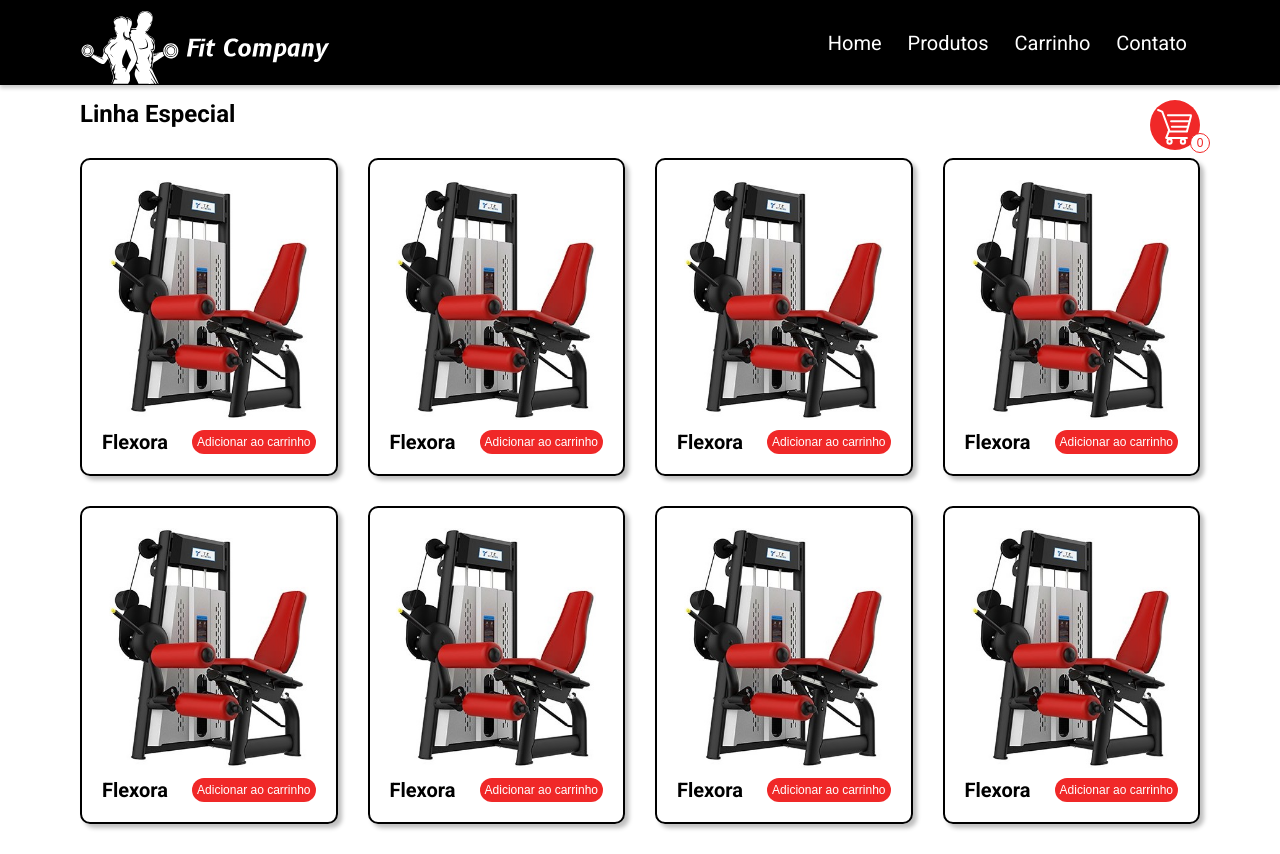
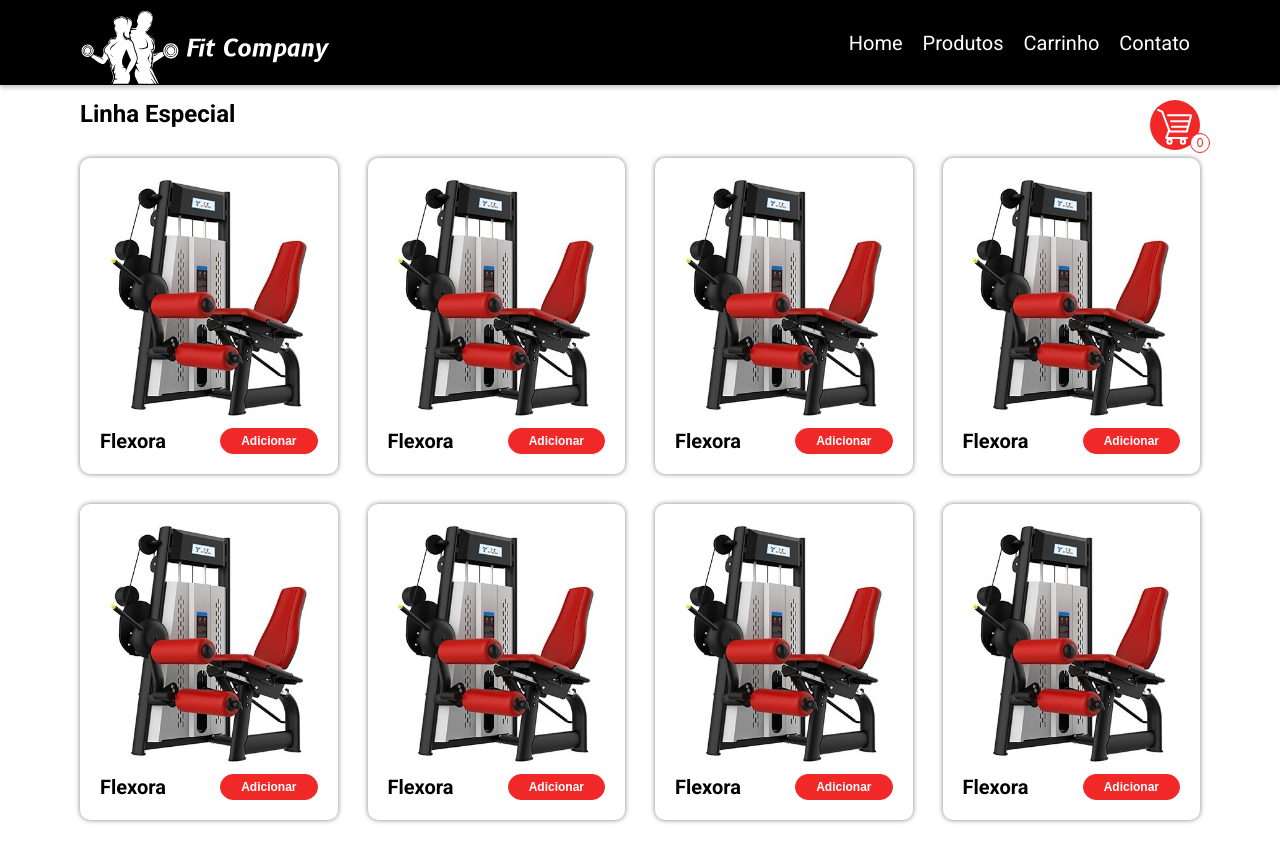
Before and after one commit to Andrecunha10/ProjectOne-FitCompany, a plain HTML site: page index.html in a window 1280 px wide. Drawn offline with Linux system fonts and the light colour scheme.

Commit message:
correção do resposivo do menu e do main

```diff
--- a/index.html
+++ b/index.html
@@ -20,18 +20,28 @@
             <div>
                 <img id="logo" src="images/logo-fitcompany.svg" alt="Logo Fit Company" width="258px" height="74.09px" />
             </div>
-            <nav id="nav1">
-                <button aria-label="Abrir Menu" id="btn-mobile" aria-haspopup="true" aria-controls="menu"
-                    aria-expanded="false">
+            <!-- Menu mobile-->
+            <nav id="nav-mobile">
+                <button id="btn-mobile">
                     <span id="hamburger"></span>
                 </button>
-                <ul id="menu">
+                <ul id="menu-mobile">
                     <li><a href="#">Home</a></li>
                     <li><a href="#">Produtos</a></li>
                     <li><a href="#">Carrinho</a></li>
                     <li><a href="#">Contato</a></li>
                 </ul>
             </nav>
+            <!-- Menu Desktop-->
+            <nav id="nav-desktop">
+                <ul id="menu-desktop">
+                    <li><a href="#">Home</a></li>
+                    <li><a href="#">Produtos</a></li>
+                    <li><a href="#">Carrinho</a></li>
+                    <li><a href="#">Contato</a></li>
+                </ul>
+            </nav>
+
         </div>
     </header>
 
@@ -70,7 +80,7 @@
                             width="200px" height="240px">
                         <div>
                             <h3 class="product-name">Flexora</h3>
-                            <button type="button" class="btn-santadart btnaddcart">Adicionar ao carrinho</button>
+                            <button type="button" class="btn-santadart btnaddcart">Adicionar</button>
                         </div>
                     </article>
 
@@ -79,7 +89,7 @@
                             width="200px" height="240px">
                         <div>
                             <h3 class="product-name">Flexora</h3>
-                            <button type="button" class="btn-santadart btnaddcart">Adicionar ao carrinho</button>
+                            <button type="button" class="btn-santadart btnaddcart">Adicionar</button>
                         </div>
                     </article>
                     <article class="product">
@@ -87,7 +97,7 @@
                             width="200px" height="240px">
                         <div>
                             <h3 class="product-name">Flexora</h3>
-                            <button type="button" class="btn-santadart btnaddcart">Adicionar ao carrinho</button>
+                            <button type="button" class="btn-santadart btnaddcart">Adicionar</button>
                         </div>
                     </article>
                     <article class="product">
@@ -95,7 +105,7 @@
                             width="200px" height="240px">
                         <div>
                             <h3 class="product-name">Flexora</h3>
-                            <button type="button" class="btn-santadart btnaddcart">Adicionar ao carrinho</button>
+                            <button type="button" class="btn-santadart btnaddcart">Adicionar</button>
                         </div>
                     </article>
                     <article class="product">
@@ -103,7 +113,7 @@
                             width="200px" height="240px">
                         <div>
                             <h3 class="product-name">Flexora</h3>
-                            <button type="button" class="btn-santadart btnaddcart">Adicionar ao carrinho</button>
+                            <button type="button" class="btn-santadart btnaddcart">Adicionar</button>
                         </div>
                     </article>
                     <article class="product">
@@ -111,7 +121,7 @@
                             width="200px" height="240px">
                         <div>
                             <h3 class="product-name">Flexora</h3>
-                            <button type="button" class="btn-santadart btnaddcart">Adicionar ao carrinho</button>
+                            <button type="button" class="btn-santadart btnaddcart">Adicionar</button>
                         </div>
                     </article>
                     <article class="product">
@@ -119,7 +129,7 @@
                             width="200px" height="240px">
                         <div>
                             <h3 class="product-name">Flexora</h3>
-                            <button type="button" class="btn-santadart btnaddcart">Adicionar ao carrinho</button>
+                            <button type="button" class="btn-santadart btnaddcart">Adicionar</button>
                         </div>
                     </article>
                     <article class="product">
@@ -127,7 +137,7 @@
                             width="200px" height="240px">
                         <div>
                             <h3 class="product-name">Flexora</h3>
-                            <button type="button" class="btn-santadart btnaddcart">Adicionar ao carrinho</button>
+                            <button type="button" class="btn-santadart btnaddcart">Adicionar</button>
                         </div>
                     </article>
                 </div>
--- a/script.js
+++ b/script.js
@@ -2,7 +2,7 @@ const btnMobile = document.getElementById('btn-mobile');
 
 function toggleMenu(event) {
   if (event.type === 'touchstart') event.preventDefault();
-  const nav1 = document.getElementById('nav1');
+  const nav1 = document.getElementById('nav-mobile');
   nav1.classList.toggle('activemenu');
 }
 
@@ -10,7 +10,6 @@ btnMobile.addEventListener('click', toggleMenu);
 btnMobile.addEventListener('touchstart', toggleMenu);
 
 const btncart = document.getElementById('btn-cart');
-
 
 function togglecart(event) {
     if (event.type ==='touchstart') event.preventDefault();
--- a/style.css
+++ b/style.css
@@ -36,8 +36,8 @@ body{
     bottom: 0;
 }
 
-/* MENU */
-#menu{
+/* MENU MOBILE*/
+#menu-mobile{
     list-style: none;
     display: block;
     position: absolute;
@@ -45,26 +45,26 @@ body{
     top: 85px;
     right: 0px;
     height: 0;
-    transition: height 0.6s;
+    transition: all 0.6s;
     z-index: 1000;
     visibility: hidden;
     overflow-y: hidden;
     background: #000;
 }
 
-#menu a{
+#menu-mobile a{
     text-decoration: none;
     color: #fff;
     font-size: 20px;
 }
 
-#menu li{
+#menu-mobile li{
     padding: 8px;
     border-bottom: 2px solid #fff;
     margin: 0 25px;
 }
 
-#menu li:hover{
+#menu-mobile li:hover{
     background-color: #222;
     border-radius: 5px;
 }
@@ -101,24 +101,55 @@ body{
 
 /* Open menu */
 
-#nav1.activemenu #menu {
+#nav-mobile.activemenu #menu-mobile {
     visibility: visible;
     height: calc(100vh - 85px);
 }
 
 
 /* Button Hamburger - Open Menu*/
-#nav1.activemenu #hamburger {
+#nav-mobile.activemenu #hamburger {
     border-top-color: transparent;
   }
-  #nav1.activemenu #hamburger::before {
+  #nav-mobile.activemenu #hamburger::before {
     transform: rotate(135deg);
   }
-  #nav1.activemenu #hamburger::after {
+  #nav-mobile.activemenu #hamburger::after {
     transform: rotate(-135deg);
     top: -12.3px;
   }
 
+/* MENU DESKTOP*/
+#nav-desktop{
+    display: none;
+}
+
+#menu-desktop{
+    list-style: none;
+    display: flex;
+    justify-content: space-around;
+    align-items: center;
+    visibility: visible;
+    position: static;
+    height: 85px;
+    transition: none;
+}
+#menu-desktop li{
+    padding: 5px;
+    border-bottom: none;
+    margin: auto;
+}
+
+#menu-desktop a{
+    text-decoration: none;
+    color: #fff;
+    font-size: 20px;
+}
+
+#menu-desktop li:hover{
+    background-color: #222;
+    border-radius: 5px;
+}
 
  /* container */
 .container{
@@ -147,23 +178,11 @@ body{
         display: none;
     }
 
-    #menu{
-        display: flex;
-        justify-content: space-around;
-        align-items: center;
-        visibility: visible;
-        position: static;
-        height: 85px;
-        transition: none;
+    #nav-mobile.activemenu #menu-mobile {
+        display: none;
     }
-    #menu li{
-        padding: auto;
-        border-bottom: none;
-        margin: auto;
-    }
-
-    #nav1.activemenu #menu {
-        height: 85px;
+    #nav-desktop{
+        display: block;
     }
 }
 
@@ -171,7 +190,7 @@ body{
     .container {
       width: 960px;
     }
-    #menu li{
+    #menu-desktop li{
         margin: 0 5px;
     }
 }
@@ -315,20 +334,19 @@ body{
 /* Products */
 
 .product{
-    border: #000 solid 2px;
     border-radius: 10px;
-    box-shadow:  4px 4px 4px rgba(0, 0, 0, 0.25);
-    margin: 0 auto;
+    box-shadow:  0 0 5px rgba(0, 0, 0, 0.5);
     padding: 20px;
     display: flex;
     flex-direction: column;
     align-items: center;
     justify-content: space-between;
     width: 253px;
-    /* height: 319px; */
-
 }
 
+.product:hover{
+    box-shadow:  0 0 10px rgba(0, 0, 0, 0.75);
+}
 
 .product div{
     margin-top: 10px;
@@ -346,22 +364,27 @@ body{
     color: #fff;
     cursor: pointer;
     border-radius: 17px;
+    border: var(--main-color) 1px solid;
+    font-weight: 600;
 }
 
 .btnaddcart{
     font-size: 12px;
     text-align: center;
-    padding: 5px;
+    padding: 5px 20px;
 }
 
 .btn-santadart:hover {
-    background-color: #f02828c9;
+    background-color: #fff;
+    color: var(--main-color);
+
 }
 
 .main-conteiner{
     display: grid;
     gap: 30px;
     margin-bottom: 30px;
+    justify-items: center;
 }
 
 @media (min-width: 576px) {
@@ -375,14 +398,15 @@ body{
 }
 
 @media (min-width: 768px) {
-    .product{
-        width: 253px;
+    .main-conteiner{
+        padding: 0 75px;
+        }
     }
-}
 
 @media (min-width: 992px) {
     .main-conteiner{
         grid-template-columns: 1fr 1fr 1fr;
+        padding: 0;
     }
     .product{
         width: 100%;
```
